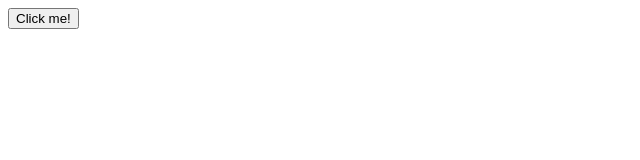
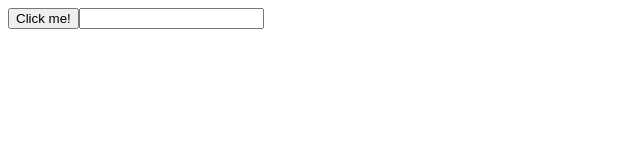
Before and after one commit to Shyamsundar-techversant/Rect_brocode, a React (Vite) app: page / in a window 1280 px wide. Shown: the top 160 px of the page, without its empty margins (0-640 px from the left). Built offline with nearby package versions, Linux system fonts and the light colour scheme.

Commit message:
useRef part  3

```diff
--- a/src/MyComponent.jsx
+++ b/src/MyComponent.jsx
@@ -12,22 +12,22 @@
 import React , {useState,useEffect,useRef} from "react";
 
 function MyComponent(){
-    const ref = useRef(0);
+    const inputRef = useRef(null);
 
     useEffect(() => {
        console.log("COMPONENT RENDERED");
     });
 
     function handleClick(){
-        ref.current ++ ;
-        console.log(ref.current);
+        inputRef.current.focus();
+        inputRef.current.style.backgroundColor = "yellow";
     }
     return(
         <div>
             <button onClick={handleClick}>
                 Click me!
             </button>
-
+            <input ref={inputRef}></input>
         </div>
 
     )
```
